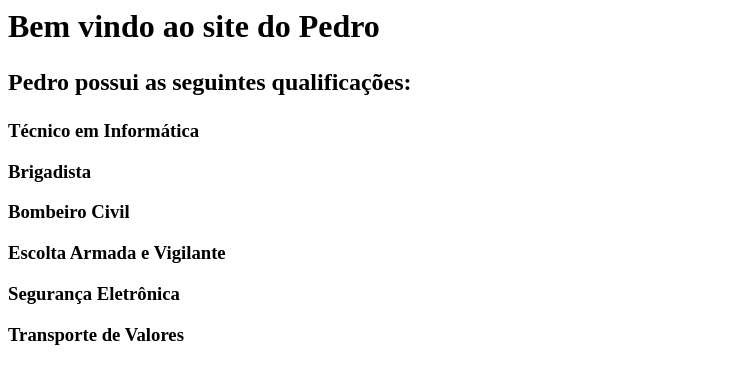
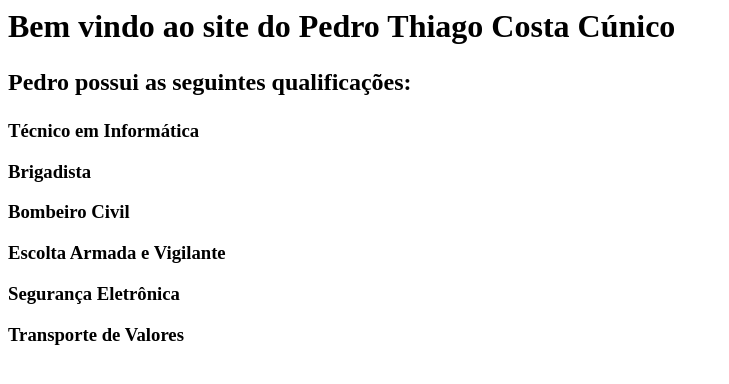
Before and after one commit to Brunodro1/testes_href, a plain HTML site: page index.html in a window 1280 px wide. Shown: the whole page, without its empty margins (0-729 px from the left). Drawn offline with Linux system fonts and the light colour scheme.

Commit message:
mudança nome

```diff
--- a/index.html
+++ b/index.html
@@ -1,7 +1,7 @@
 <html>
 <title> Pedro, o Negão </title>
 <body>
-<h1> Bem vindo ao site do Pedro</h1>
+<h1> Bem vindo ao site do Pedro Thiago Costa Cúnico</h1>
 <h2><p>Pedro possui as seguintes qualificações:</p></h2>
 <h3><p>Técnico em Informática</p></h3>
 <h3><p>Brigadista</p></h3>
```
